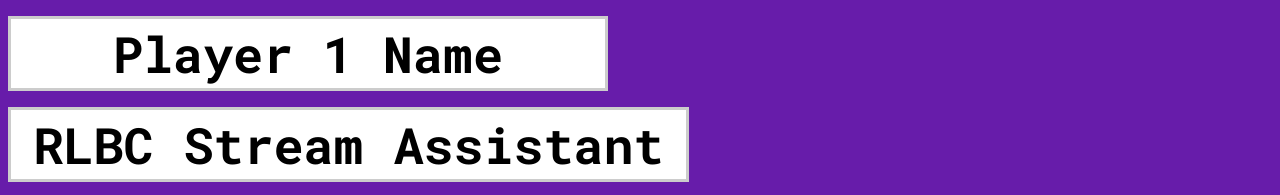
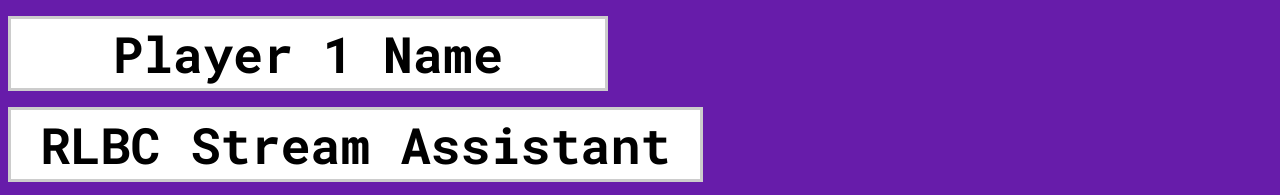
Before and after one commit to ImJustSpirit/RLBCSA, a plain HTML site: page index.html in a window 1280 px wide. Shown: the top 195 px of the page. Drawn offline with Linux system fonts and the light colour scheme.

Commit message:
Update index.html

```diff
--- a/index.html
+++ b/index.html
@@ -29,7 +29,7 @@
   <body style="background-color:#671caa;">
 
     <input class="solid" style="width:600px; height:75px" align="left" type="text" id="fname" name="fname" value="Player 1 Name">
-    <input class="solid" style="width:681px; height:75px" type="text" id="title" name="title" value="RLBC Stream Assistant">
+    <input class="solid" style="width:695px; height:75px" type="text" id="title" name="title" value="RLBC Stream Assistant">
     <input class="solid" style="width:600px; height:75px" align="right" type="text" id="sname" name="sname" value="Player 2 Name">
 
     <center>
```
